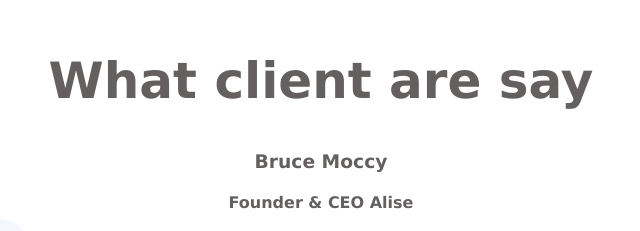
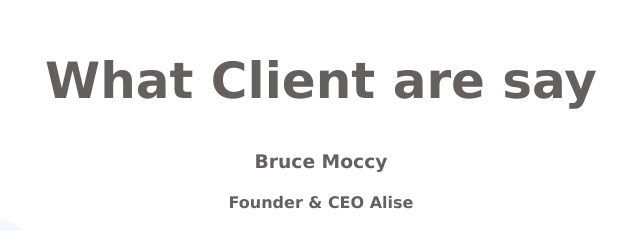
Before and after one commit to Marufahmed07/My-Personal-website, a plain HTML site: page index.html in a window 1280 px wide. Shown: the part 1640-1871 px from the top of the page, 319-959 px from the left. Drawn offline with Linux system fonts and the light colour scheme.

Commit message:
chang a latter

```diff
--- a/index.html
+++ b/index.html
@@ -49,7 +49,7 @@
 
     <section class="footer-background">
         <div class="footer" >
-            <h2> What client are say</h2>
+            <h2> What Client are say</h2>
             <h3>Bruce Moccy</h3>
             <h4> Founder & CEO Alise</h4>
             <P class="footer">
@@ -67,7 +67,7 @@
 
             <div class="contact-section box-shadow">
              <h6>Give me a massege in the </h6>
-            <h5>marufahmedma20@gmail.com </h5>
+            <h5>marufahmedma20@gmail.com</h5>
         </div>
         </div>
     </section>
```
